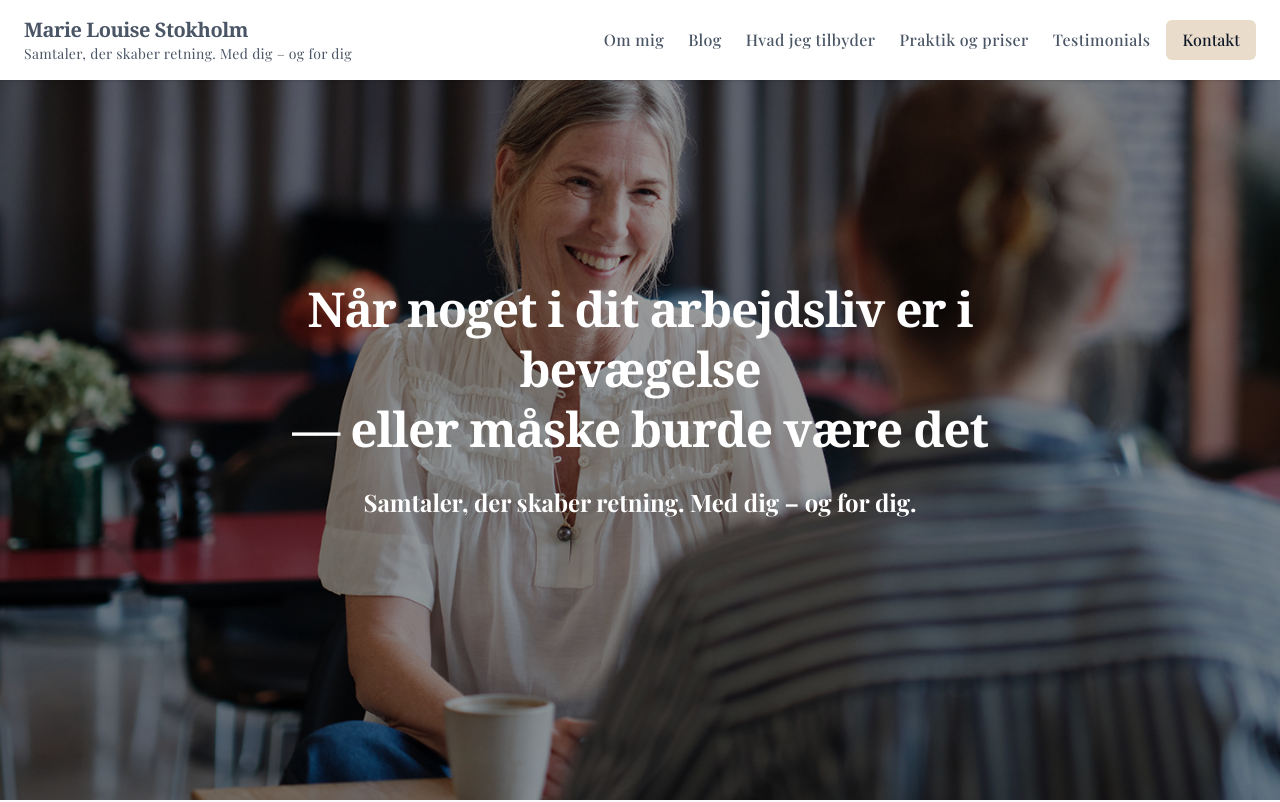
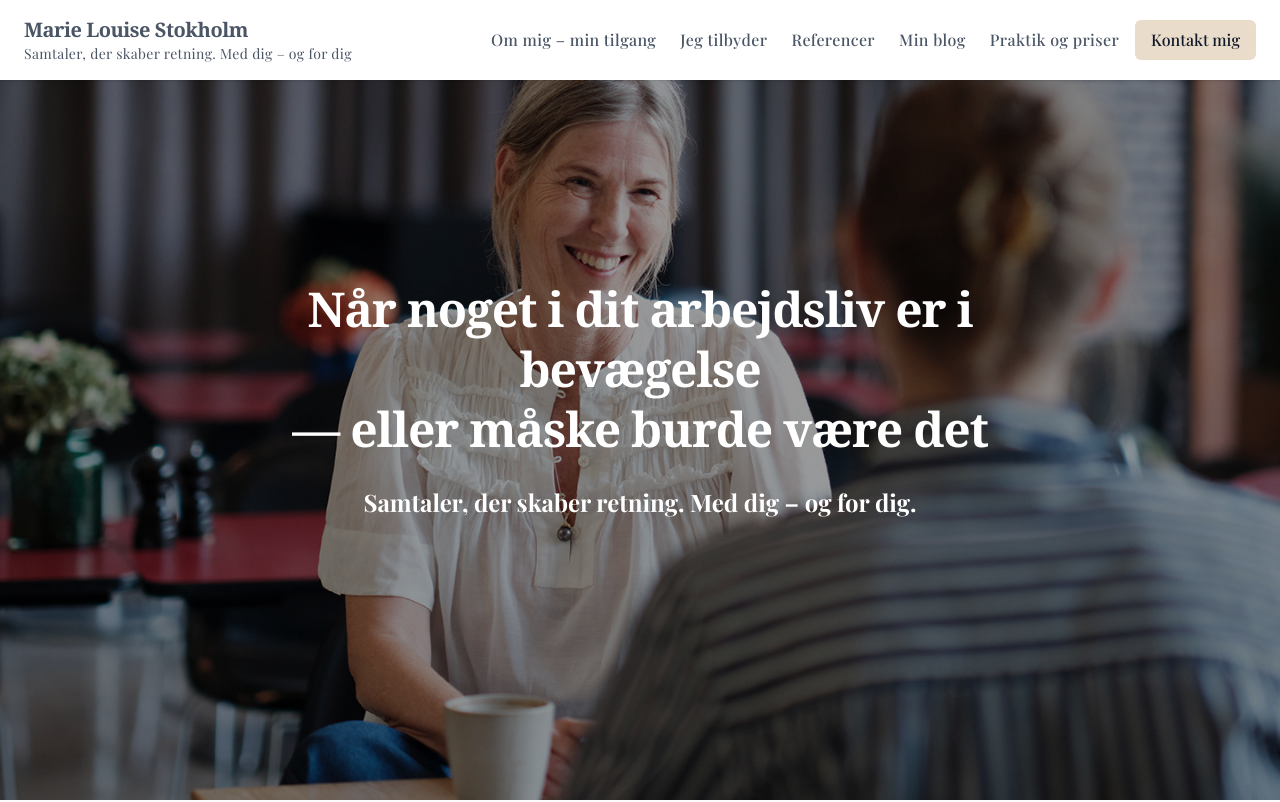
Before and after one commit to nordic-agency/marielouisestokholm, a Next.js app: page / in a window 1280 px wide. Shown: the top 802 px of the page. Built offline with nearby package versions, Linux system fonts and the light colour scheme.

Commit message:
V2 Revision: Updated navigation order and labels - Om mig – min tilgang, Jeg tilbyder, Referencer, Min blog, Praktik og priser, Kontakt mig

```diff
--- a/src/components/Header.tsx
+++ b/src/components/Header.tsx
@@ -20,17 +20,17 @@ export default function Header() {
 
       <div className="hidden md:flex items-center space-x-4">
                <nav className="space-x-6 text-gray-600 font-sans font-medium text-base tracking-wide">
-          <Link href="/om-mig">Om mig</Link>
-          <Link href="/blog">Blog</Link>
-          <Link href="/hvad-jeg-tilbyder">Hvad jeg tilbyder</Link>
+                 <Link href="/om-mig">Om mig – min tilgang</Link>
+                 <Link href="/hvad-jeg-tilbyder">Jeg tilbyder</Link>
+                 <Link href="/testimonials">Referencer</Link>
+                 <Link href="/blog">Min blog</Link>
                  <Link href="/praktik-og-priser">Praktik og priser</Link>
-          <Link href="/testimonials">Testimonials</Link>
                </nav>
         <Link
           href="/kontakt"
           className="inline-block rounded-md bg-[#e9dccb] hover:bg-[#d7c3ad] px-4 py-2 text-gray-900 text-base font-sans font-medium transition"
         >
-          Kontakt
+          Kontakt mig
         </Link>
       </div>
 
@@ -44,17 +44,17 @@ export default function Header() {
 
              {isClient && menuOpen && (
                <div className="absolute top-full left-0 w-full bg-white border-t border-gray-200 px-6 py-6 flex flex-col space-y-4 items-start text-gray-600 font-sans font-medium md:hidden z-40 shadow-md">
-          <Link href="/om-mig" onClick={() => setMenuOpen(false)}>Om mig</Link>
-          <Link href="/blog" onClick={() => setMenuOpen(false)}>Blog</Link>
-          <Link href="/hvad-jeg-tilbyder" onClick={() => setMenuOpen(false)}>Hvad jeg tilbyder</Link>
+                 <Link href="/om-mig" onClick={() => setMenuOpen(false)}>Om mig – min tilgang</Link>
+                 <Link href="/hvad-jeg-tilbyder" onClick={() => setMenuOpen(false)}>Jeg tilbyder</Link>
+                 <Link href="/testimonials" onClick={() => setMenuOpen(false)}>Referencer</Link>
+                 <Link href="/blog" onClick={() => setMenuOpen(false)}>Min blog</Link>
                  <Link href="/praktik-og-priser" onClick={() => setMenuOpen(false)}>Praktik og priser</Link>
-          <Link href="/testimonials" onClick={() => setMenuOpen(false)}>Testimonials</Link>
                  <Link
                    href="/kontakt"
                    onClick={() => setMenuOpen(false)}
                    className="inline-block rounded-md bg-[#e9dccb] hover:bg-[#d7c3ad] px-4 py-2 text-gray-900 text-base font-sans font-medium transition"
                  >
-            Kontakt
+                   Kontakt mig
                  </Link>
                </div>
              )}
```
Lines whose indentation alone changed are shown as unchanged.
